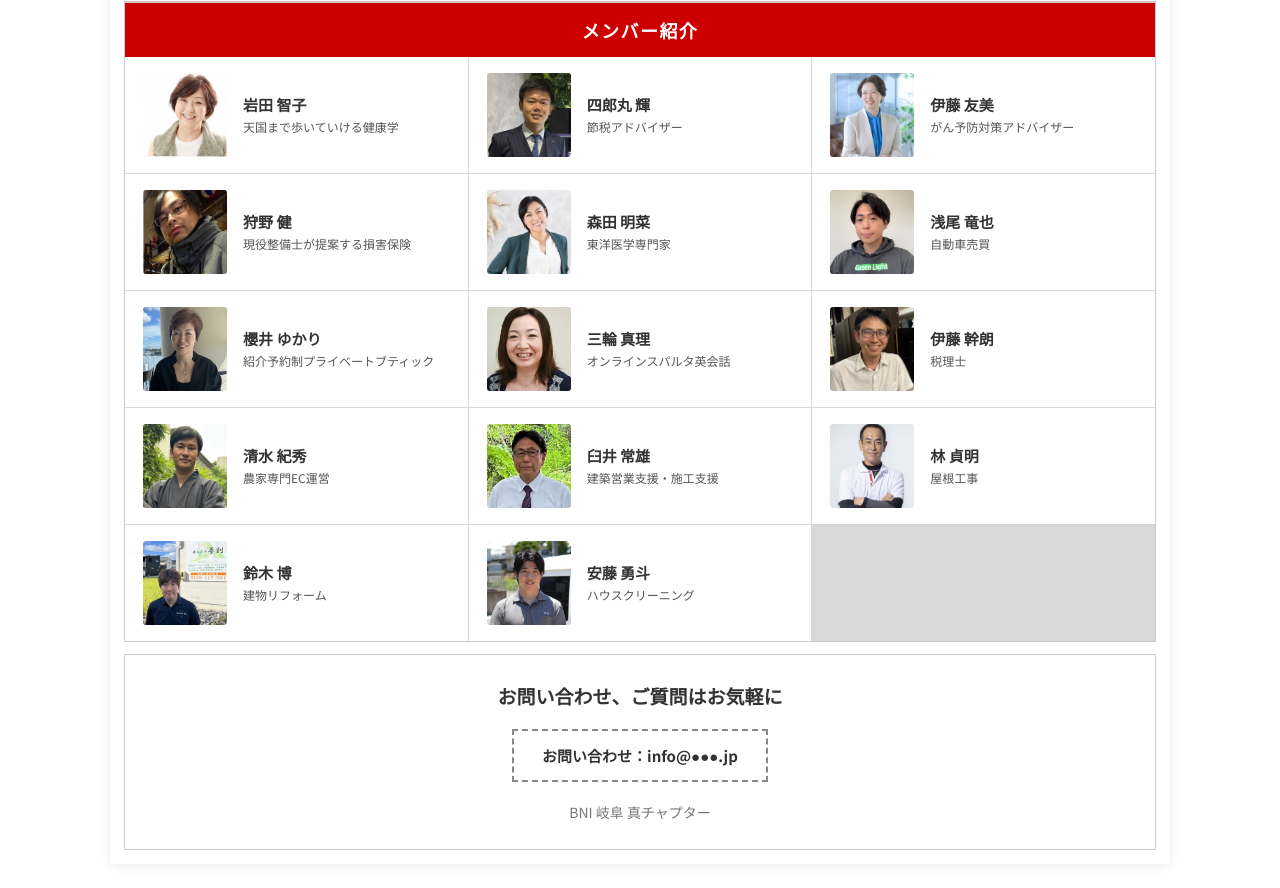
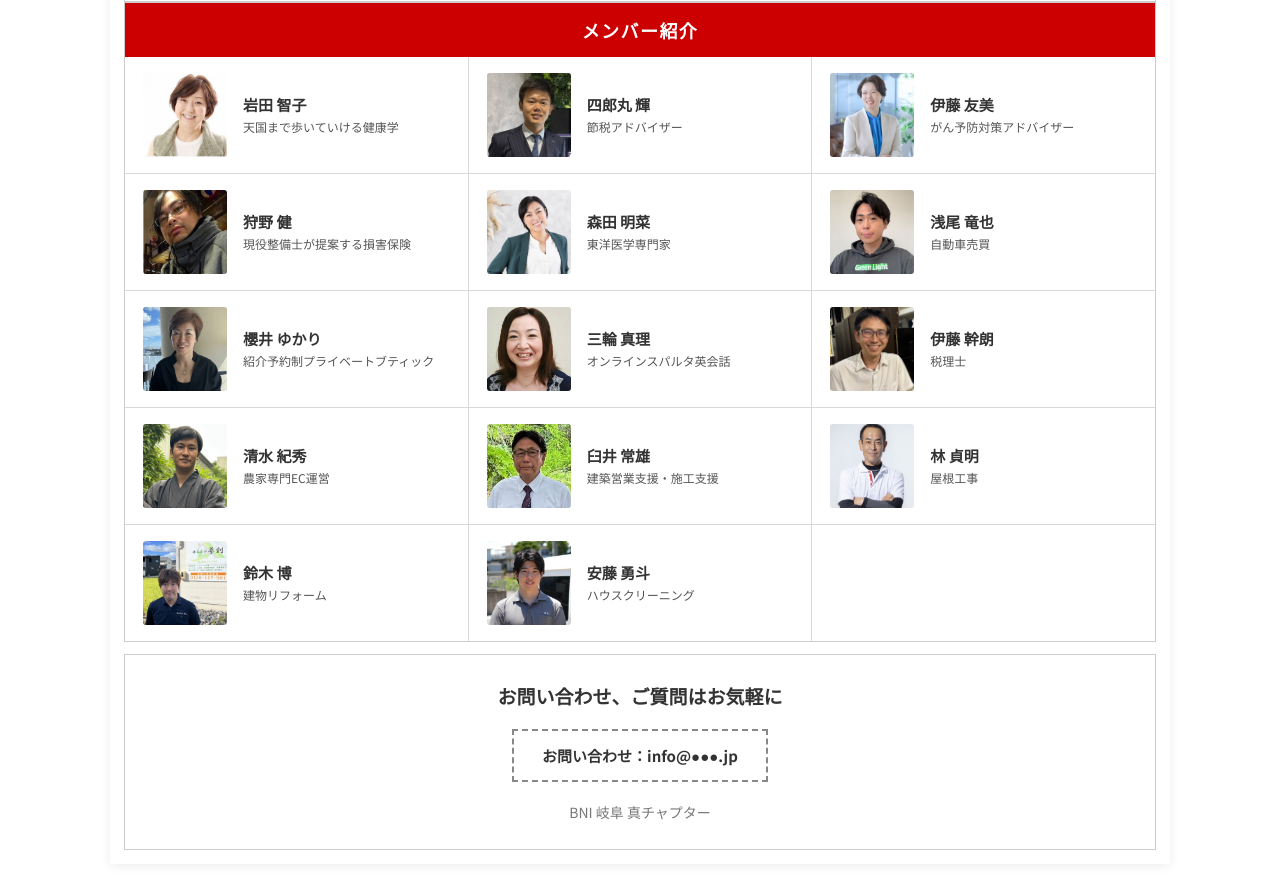
Before and after one commit to nanashinotarou/bni-gifu-shin, a plain HTML site: page chirashi/index.html in a window 1280 px wide. Shown: the part 1943-2831 px from the top of the page. Drawn offline with Linux system fonts and the light colour scheme.

Commit message:
fix: デスクトップ表示時に空枠がグレーになる問題を修正

```diff
--- a/chirashi/index.html
+++ b/chirashi/index.html
@@ -286,6 +286,10 @@
       text-overflow: ellipsis;
     }
 
+    .empty-card {
+      /* デスクトップの3カラムで余る枠を白で埋める用 */
+    }
+
     /* ─── [H] フッター ─── */
     .site-footer { text-align: center; }
 
@@ -319,6 +323,7 @@
       .president-card { flex-direction: column; }
       .president-photo { width: 100%; height: 220px; }
       .members-grid { grid-template-columns: 1fr; }
+      .empty-card { display: none; }
     }
   </style>
 </head>
@@ -577,6 +582,7 @@
               <p class="member-biz">ハウスクリーニング</p>
             </div>
           </div>
+          <div class="member-card empty-card"></div>
         </div>
     </section>
   </main>
```
Also changed, not shown: 1 other file.
